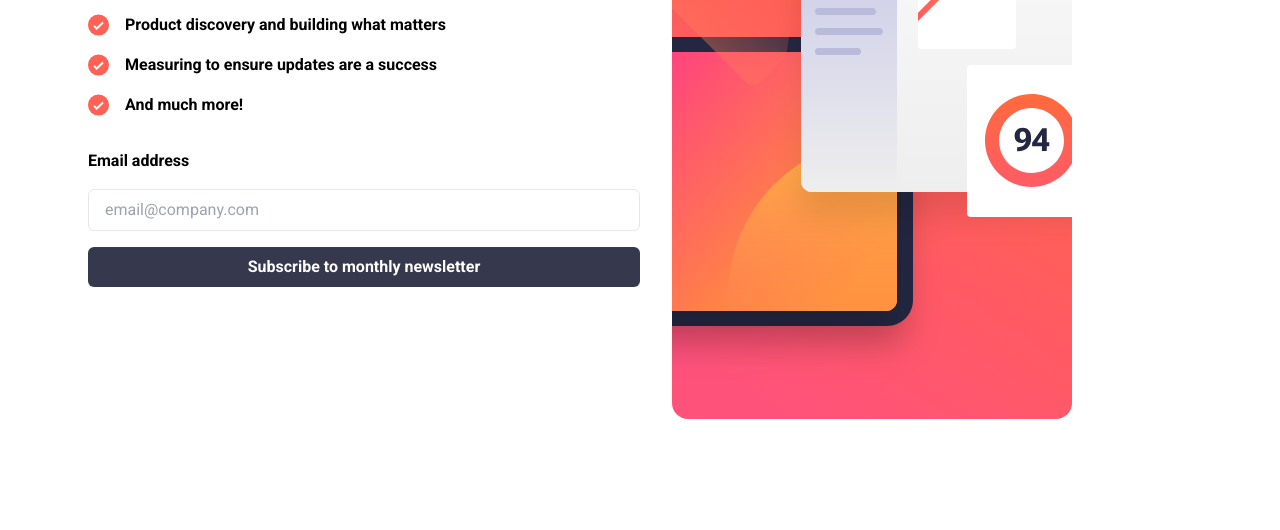
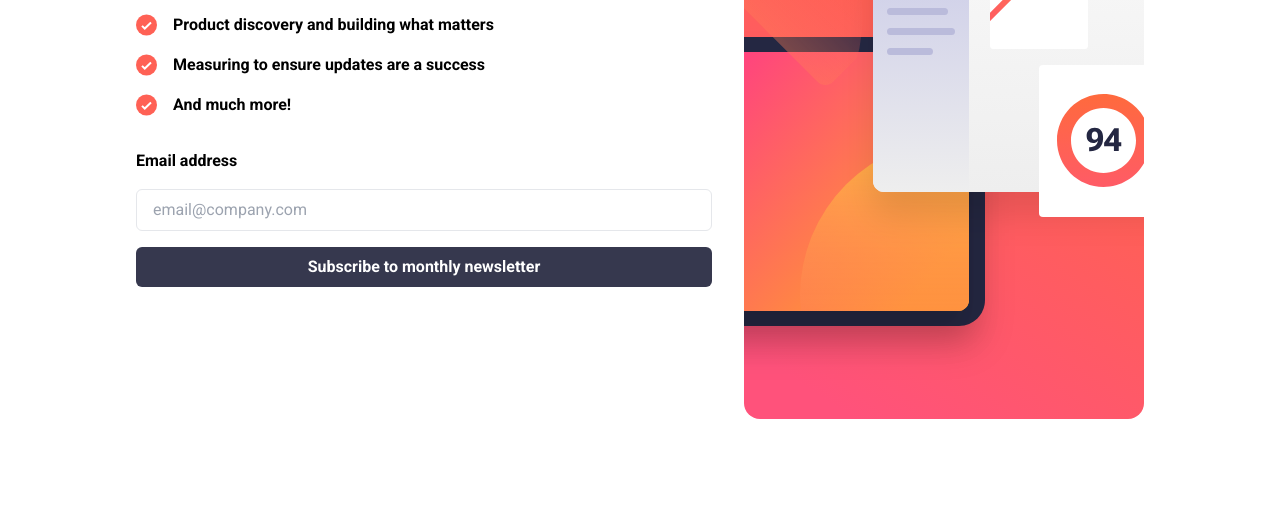
Before and after one commit to Wajud/dervac-assessment, a plain HTML site: page index.html in a window 1280 px wide. Shown: the part 270-800 px from the top of the page. Drawn offline with nearby package versions, Linux system fonts and the light colour scheme.

Commit message:
finally done

```diff
--- a/index.html
+++ b/index.html
@@ -16,13 +16,13 @@
 </head>
 
 <body>
-   <div class="md:w-[90%] md:mx-auto md:flex h-screen items-center gap-8 pb-12 md:pb-4">
+   <div class="md:w-[90%] md:mx-auto md:flex justify-center h-screen items-center gap-8 pb-12 md:pb-4">
       <div class="md:order-2 md:self-center">
 
          <img src="assets/images/illustration-sign-up-mobile.svg" alt="" class="w-full object-fit block md:hidden">
          <img src="assets/images/illustration-sign-up-desktop.svg" alt="" class="w-full object-fit hidden md:block">
       </div>
-      <div class="my-8 pl-6 w-[90%] md:w-[50%]">
+      <div class="my-8 w-[90%] mx-auto md:mx-0 md:w-1/2">
 
          <h1 class="font-bold text-4xl text-[hsl(234,29%,20%)]">Stay updated!</h1>
          <p class="my-4">Join 60,000+ product managers receiving monthly updates on:</p>
```
